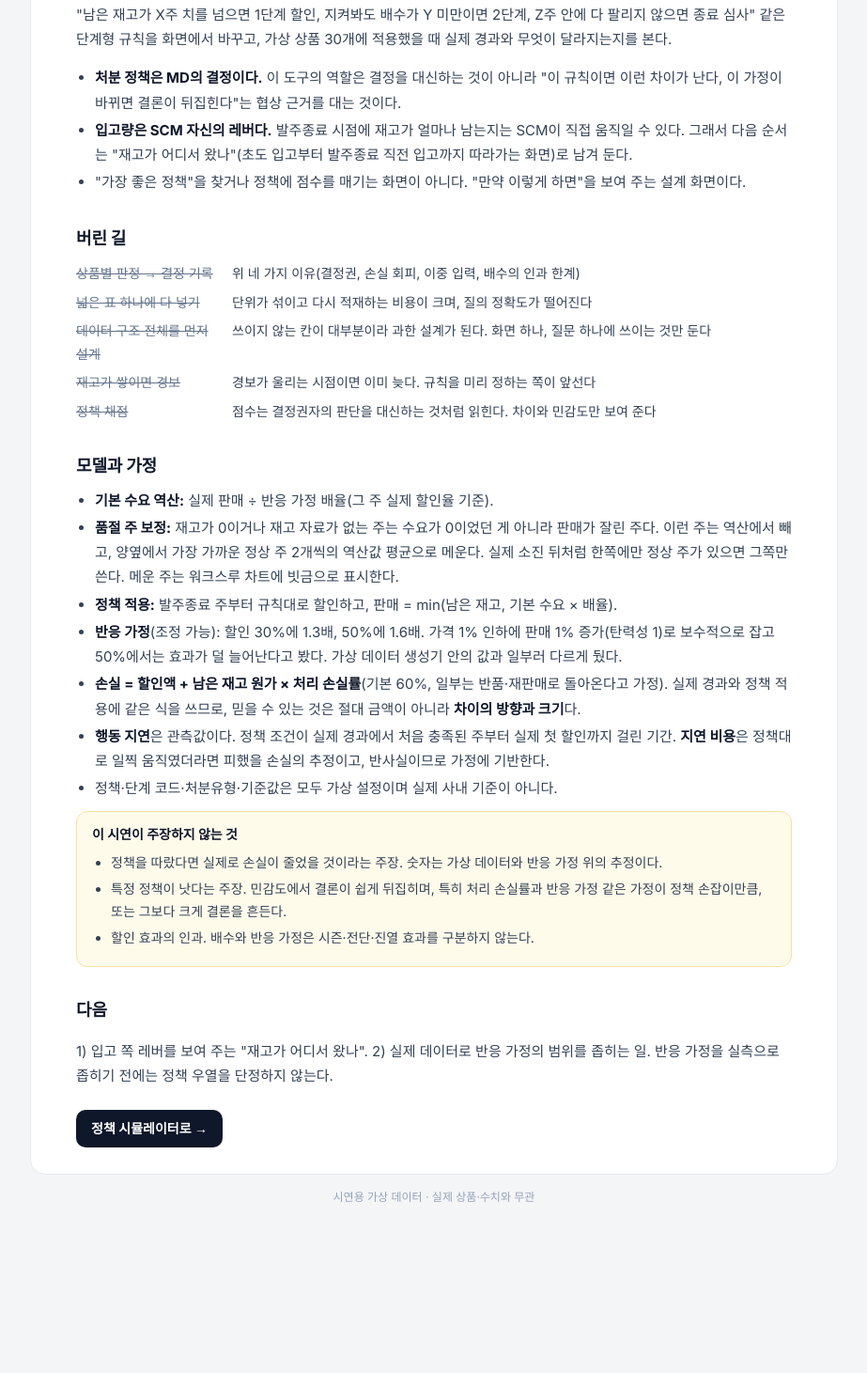
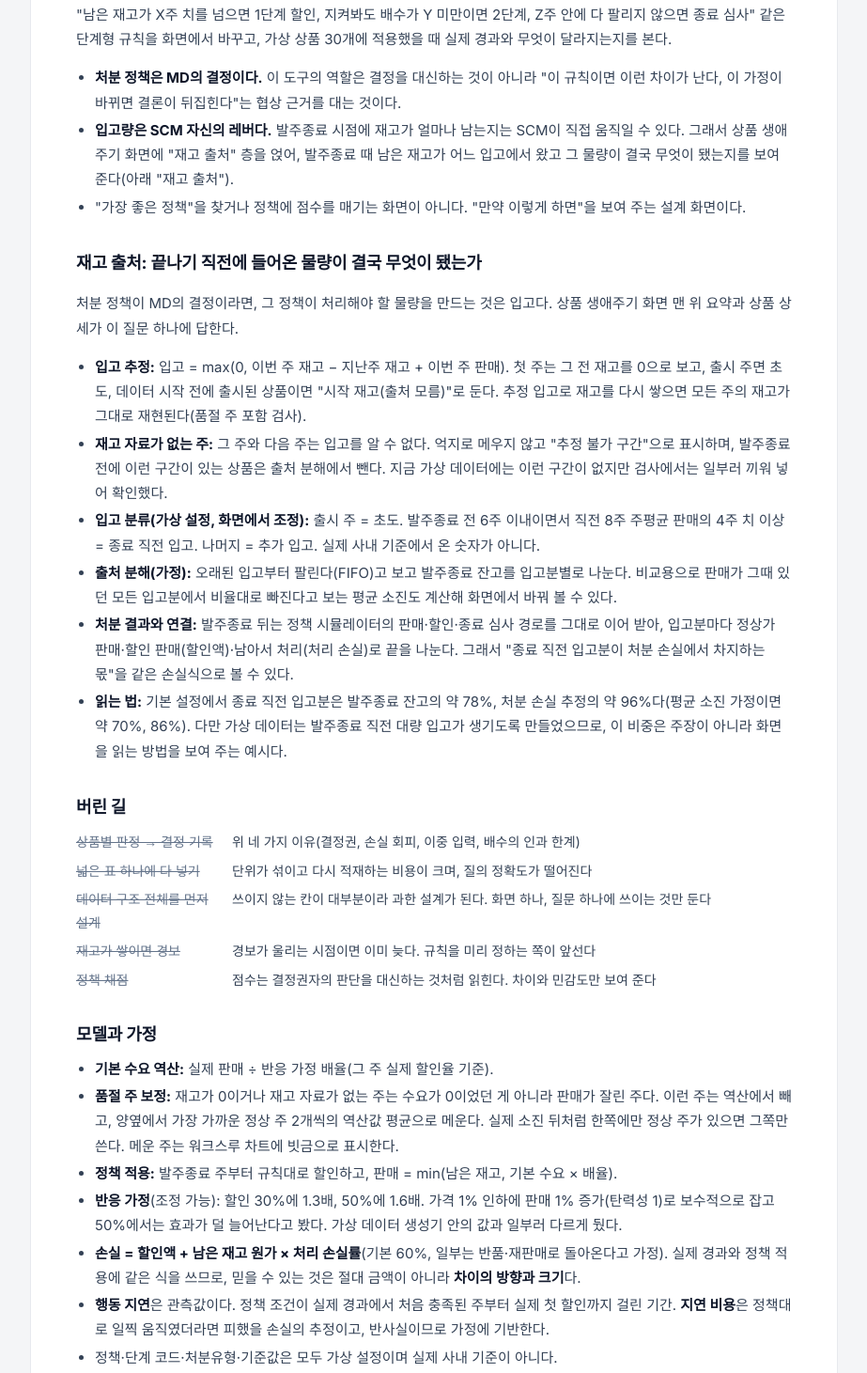
Before and after one commit to rustyhaa/disp-lifecycle-site, a plain HTML site: page story.html in a window 1280 px wide. Shown: the part 679-2140 px from the top of the page at 94% size, without its empty margins (178-1101 px from the left). Before the commit the page ends 1988 px from the top, so only its background shows below. Drawn offline with Linux system fonts and the light colour scheme.

Commit message:
재고 출처 5: 설계 이야기와 README에 재고 출처 구현 내용 반영
- "처분 정책은 시뮬레이터로 근거, 입고량은 SCM 레버라 재고 출처 화면으로" 서사를 실제 구현(입고 추정, 추정 불가 구간, 가상 기준, FIFO/평균 소진, 시뮬레이터 연결)으로 채움
- 주장하지 않는 것에 "종료 직전 입고가 처분 손실의 원인" 추가

Co-Authored-By: Claude Opus 5.5 <noreply@anthropic.com>
Claude-Session: https://claude.ai/code/session_01CpGvPWuxNCW6V4ftSxwS2w

```diff
--- a/story.html
+++ b/story.html
@@ -59,8 +59,19 @@ li{margin:3px 0}
     <p>"남은 재고가 X주 치를 넘으면 1단계 할인, 지켜봐도 배수가 Y 미만이면 2단계, Z주 안에 다 팔리지 않으면 종료 심사" 같은 단계형 규칙을 화면에서 바꾸고, 가상 상품 30개에 적용했을 때 실제 경과와 무엇이 달라지는지를 본다.</p>
     <ul>
       <li><b>처분 정책은 MD의 결정이다.</b> 이 도구의 역할은 결정을 대신하는 것이 아니라 "이 규칙이면 이런 차이가 난다, 이 가정이 바뀌면 결론이 뒤집힌다"는 협상 근거를 대는 것이다.</li>
-      <li><b>입고량은 SCM 자신의 레버다.</b> 발주종료 시점에 재고가 얼마나 남는지는 SCM이 직접 움직일 수 있다. 그래서 다음 순서는 "재고가 어디서 왔나"(초도 입고부터 발주종료 직전 입고까지 따라가는 화면)로 남겨 둔다.</li>
+      <li><b>입고량은 SCM 자신의 레버다.</b> 발주종료 시점에 재고가 얼마나 남는지는 SCM이 직접 움직일 수 있다. 그래서 상품 생애주기 화면에 "재고 출처" 층을 얹어, 발주종료 때 남은 재고가 어느 입고에서 왔고 그 물량이 결국 무엇이 됐는지를 보여 준다(아래 "재고 출처").</li>
       <li>"가장 좋은 정책"을 찾거나 정책에 점수를 매기는 화면이 아니다. "만약 이렇게 하면"을 보여 주는 설계 화면이다.</li>
+    </ul>
+
+    <h2>재고 출처: 끝나기 직전에 들어온 물량이 결국 무엇이 됐는가</h2>
+    <p>처분 정책이 MD의 결정이라면, 그 정책이 처리해야 할 물량을 만드는 것은 입고다. 상품 생애주기 화면 맨 위 요약과 상품 상세가 이 질문 하나에 답한다.</p>
+    <ul>
+      <li><b>입고 추정:</b> 입고 = max(0, 이번 주 재고 − 지난주 재고 + 이번 주 판매). 첫 주는 그 전 재고를 0으로 보고, 출시 주면 초도, 데이터 시작 전에 출시된 상품이면 "시작 재고(출처 모름)"로 둔다. 추정 입고로 재고를 다시 쌓으면 모든 주의 재고가 그대로 재현된다(품절 주 포함 검사).</li>
+      <li><b>재고 자료가 없는 주:</b> 그 주와 다음 주는 입고를 알 수 없다. 억지로 메우지 않고 "추정 불가 구간"으로 표시하며, 발주종료 전에 이런 구간이 있는 상품은 출처 분해에서 뺀다. 지금 가상 데이터에는 이런 구간이 없지만 검사에서는 일부러 끼워 넣어 확인했다.</li>
+      <li><b>입고 분류(가상 설정, 화면에서 조정):</b> 출시 주 = 초도. 발주종료 전 6주 이내이면서 직전 8주 주평균 판매의 4주 치 이상 = 종료 직전 입고. 나머지 = 추가 입고. 실제 사내 기준에서 온 숫자가 아니다.</li>
+      <li><b>출처 분해(가정):</b> 오래된 입고부터 팔린다(FIFO)고 보고 발주종료 잔고를 입고분별로 나눈다. 비교용으로 판매가 그때 있던 모든 입고분에서 비율대로 빠진다고 보는 평균 소진도 계산해 화면에서 바꿔 볼 수 있다.</li>
+      <li><b>처분 결과와 연결:</b> 발주종료 뒤는 정책 시뮬레이터의 판매·할인·종료 심사 경로를 그대로 이어 받아, 입고분마다 정상가 판매·할인 판매(할인액)·남아서 처리(처리 손실)로 끝을 나눈다. 그래서 "종료 직전 입고분이 처분 손실에서 차지하는 몫"을 같은 손실식으로 볼 수 있다.</li>
+      <li><b>읽는 법:</b> 기본 설정에서 종료 직전 입고분은 발주종료 잔고의 약 78%, 처분 손실 추정의 약 96%다(평균 소진 가정이면 약 70%, 86%). 다만 가상 데이터는 발주종료 직전 대량 입고가 생기도록 만들었으므로, 이 비중은 주장이 아니라 화면을 읽는 방법을 보여 주는 예시다.</li>
     </ul>
 
     <h2>버린 길</h2>
@@ -88,10 +99,11 @@ li{margin:3px 0}
         <li>정책을 따랐다면 실제로 손실이 줄었을 것이라는 주장. 숫자는 가상 데이터와 반응 가정 위의 추정이다.</li>
         <li>특정 정책이 낫다는 주장. 민감도에서 결론이 쉽게 뒤집히며, 특히 처리 손실률과 반응 가정 같은 가정이 정책 손잡이만큼, 또는 그보다 크게 결론을 흔든다.</li>
         <li>할인 효과의 인과. 배수와 반응 가정은 시즌·전단·진열 효과를 구분하지 않는다.</li>
+        <li>종료 직전 입고가 처분 손실의 원인이라는 주장. 출처 분해는 FIFO 가정과 추정 입고 위의 배분이고, 가상 데이터의 비중은 생성기 설정을 반영한다.</li>
       </ul></div>
 
     <h2>다음</h2>
-    <p>1) 입고 쪽 레버를 보여 주는 "재고가 어디서 왔나". 2) 실제 데이터로 반응 가정의 범위를 좁히는 일. 반응 가정을 실측으로 좁히기 전에는 정책 우열을 단정하지 않는다.</p>
+    <p>실제 데이터로 반응 가정의 범위를 좁히는 일. 반응 가정을 실측으로 좁히기 전에는 정책 우열을 단정하지 않는다. 재고 출처도 실제 데이터에서는 입고 기록(로트)이 없으면 FIFO·평균 소진 사이의 범위로만 말할 수 있다.</p>
     <a class="go" href="policy.html">정책 시뮬레이터로 →</a>
   </article>
   <div class="foot">시연용 가상 데이터 · 실제 상품·수치와 무관</div>
```
Also changed, not shown: 1 other file.
